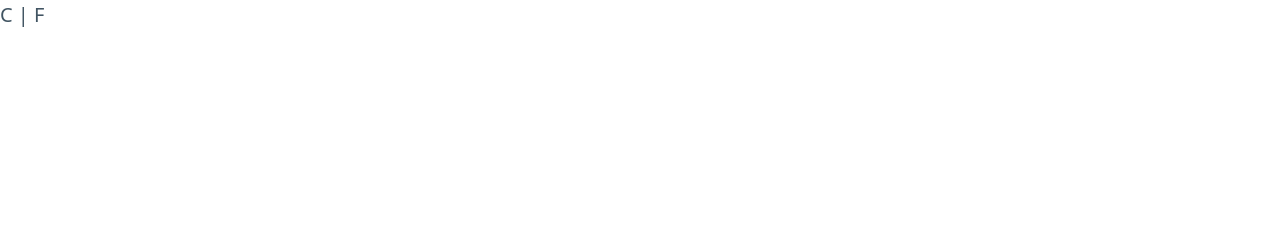
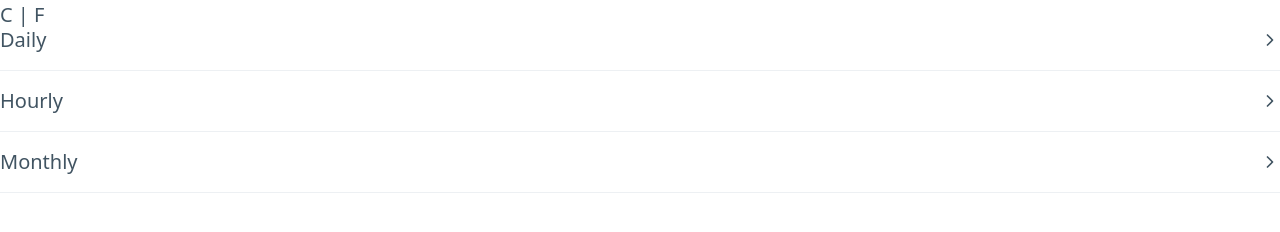
Before and after one commit to MD-2016/Weather-App, a plain HTML site: page src/pages/city.html in a window 1280 px wide. Drawn offline with Linux system fonts and the light colour scheme.

Commit message:
added sample tabs for weather output in city page

```diff
--- a/src/pages/city.html
+++ b/src/pages/city.html
@@ -17,7 +17,20 @@
         </header>
         <main>
             <div class="tabs">
-
+                <details>
+                    <summary>Daily</summary>
+                    <p>test</p>
+                </details>
+                <details>
+                    <summary>
+                        Hourly
+                    </summary>
+                    <p>test</p>
+                </details>
+                <details>
+                    <summary>Monthly</summary>
+                    <p>test</p>
+                </details>
             </div>
             <div class="forecastTable"></div>
         </main>
```
